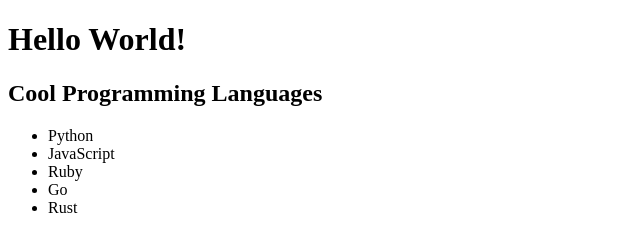
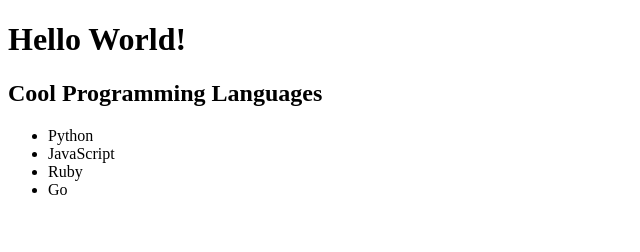
Before and after one commit to fsengele/Sourcecontroletest, a plain HTML site: page index.html in a window 1280 px wide. Shown: the full height of the page, 0-640 px from the left. Drawn offline with Linux system fonts and the light colour scheme.

Commit message:
update delete rust .

```diff
--- a/index.html
+++ b/index.html
@@ -14,7 +14,8 @@
         <li>JavaScript</li>
         <li>Ruby</li>
         <li>Go</li>
-        <li>Rust</li>
+
+
     </ul>
 </body>
 </html>
```
